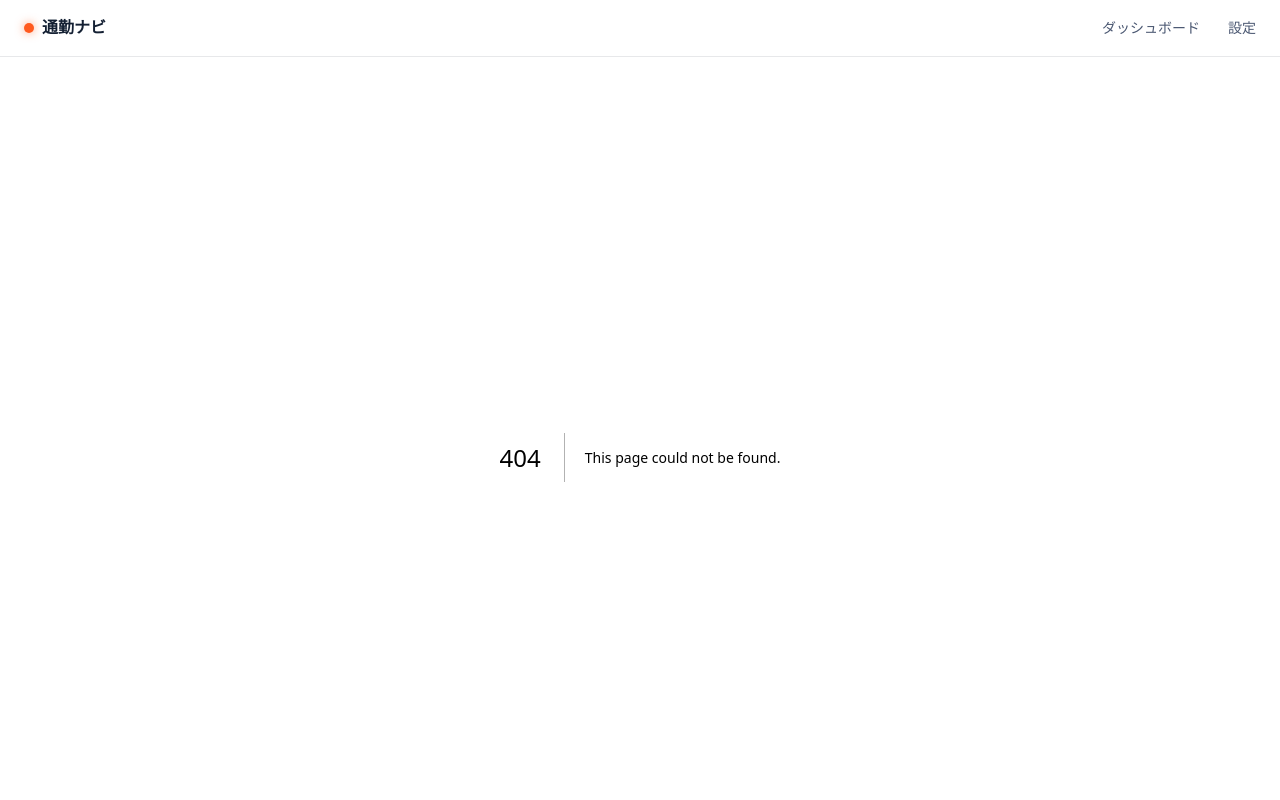
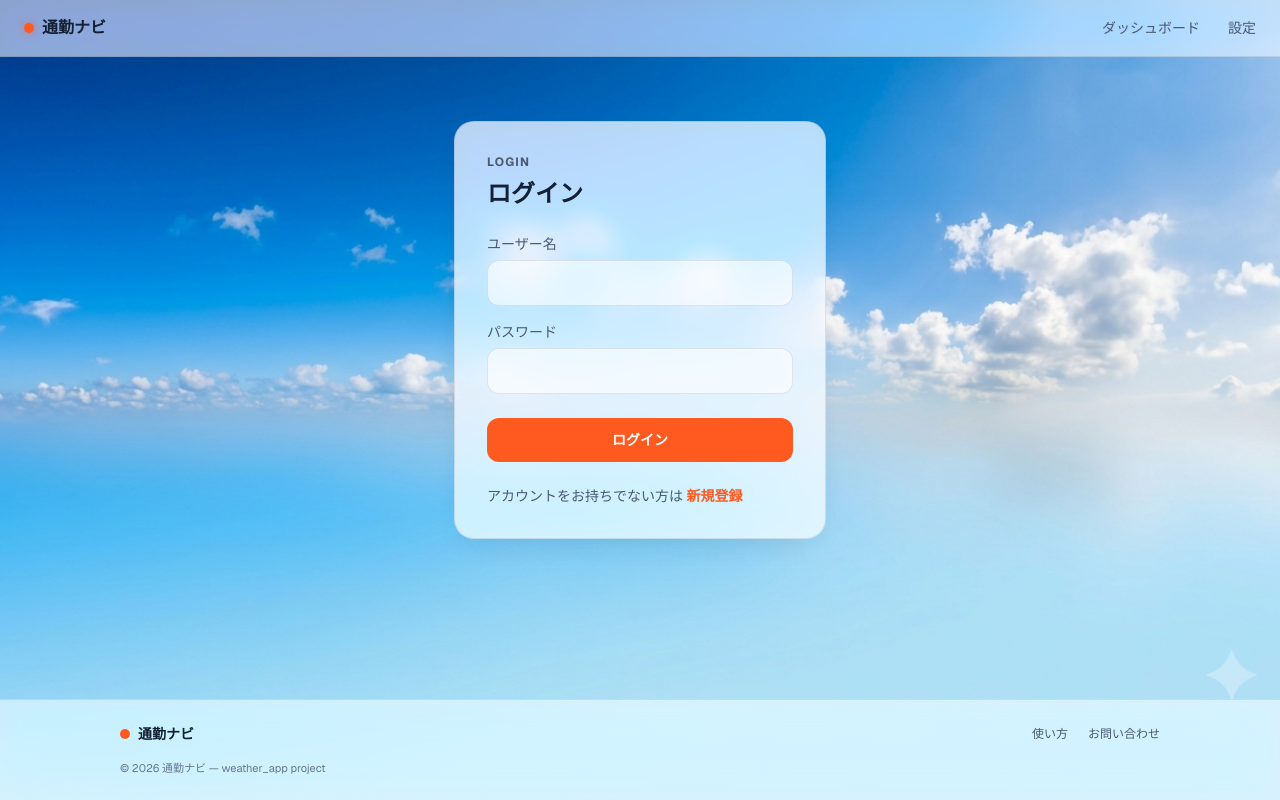
Before and after one commit to ves-sr/weather_app, a Next.js app in the folder frontend/: page /login in a window 1280 px wide. Before the commit this address had no page. Shown: the top 800 px of the page. Built offline with nearby package versions, Linux system fonts and the light colour scheme; no server answers.

Commit message:
feat: ログインページを実装

```diff
--- /dev/null
+++ b/frontend/app/login/page.tsx
@@ -0,0 +1,84 @@
+"use client";
+
+import { useState, FormEvent } from "react";
+import { useRouter } from "next/navigation";
+import Card from "@/components/Card";
+import Button from "@/components/Button";
+import { login } from "@/lib/api";
+import { saveToken } from "@/lib/auth";
+
+export default function LoginPage() {
+  const router = useRouter();
+  const [username, setUsername] = useState("");
+  const [password, setPassword] = useState("");
+  const [error, setError] = useState<string | null>(null);
+  const [loading, setLoading] = useState(false);
+
+  async function handleSubmit(event: FormEvent) {
+    event.preventDefault();
+    setError(null);
+    setLoading(true);
+    try {
+      const result = await login(username, password);
+      saveToken(result.access_token);
+      router.push("/dashboard");
+    } catch (err) {
+      setError(
+        err instanceof Error ? err.message : "ログインに失敗しました"
+      );
+    } finally {
+      setLoading(false);
+    }
+  }
+
+  return (
+    <div className="max-w-[420px] mx-auto px-6 py-16">
+      <Card strong className="p-8">
+        <p className="text-xs tracking-widest uppercase text-text-dim font-bold mb-2">
+          Login
+        </p>
+        <h1 className="text-2xl font-extrabold text-text mb-6">ログイン</h1>
+
+        <form onSubmit={handleSubmit} className="flex flex-col gap-4">
+          <div>
+            <label className="block text-sm text-text-dim mb-1.5">
+              ユーザー名
+            </label>
+            <input
+              type="text"
+              required
+              value={username}
+              onChange={(e) => setUsername(e.target.value)}
+              className="w-full rounded-xl border border-card-border bg-white/60 px-4 py-2.5 text-text outline-none focus:border-accent transition-colors"
+            />
+          </div>
+          <div>
+            <label className="block text-sm text-text-dim mb-1.5">
+              パスワード
+            </label>
+            <input
+              type="password"
+              required
+              value={password}
+              onChange={(e) => setPassword(e.target.value)}
+              className="w-full rounded-xl border border-card-border bg-white/60 px-4 py-2.5 text-text outline-none focus:border-accent transition-colors"
+            />
+          </div>
+
+          {error && <p className="text-sm text-red-600">{error}</p>}
+
+          <Button type="submit" disabled={loading} className="mt-2">
+            {loading ? "ログイン中..." : "ログイン"}
+          </Button>
+        </form>
+
+        <p className="text-sm text-text-dim mt-6">
+          アカウントをお持ちでない方は{" "}
+          <a href="/register" className="text-accent font-bold">
+            新規登録
+          </a>
+        </p>
+      </Card>
+    </div>
+  );
+}
```
